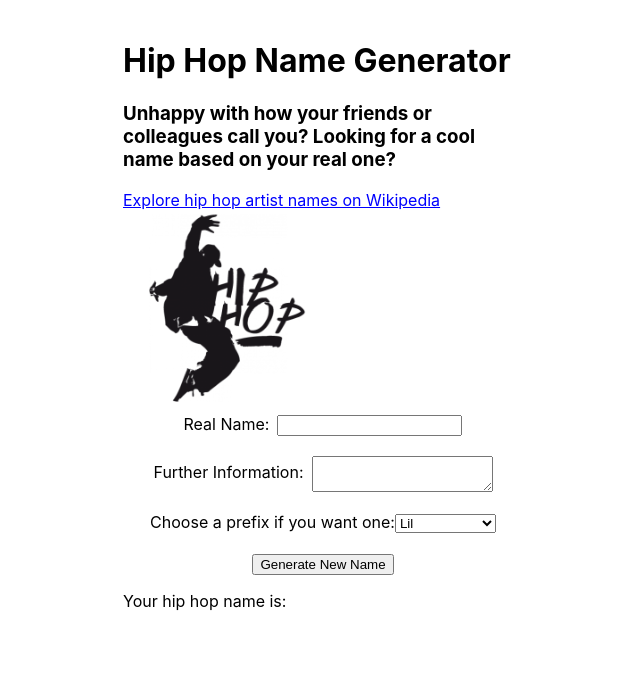
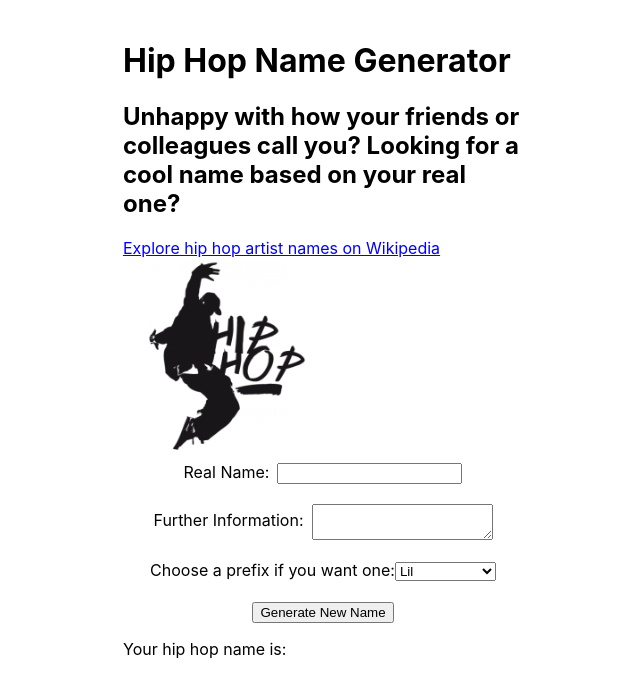
Before and after one commit to cariocaphil/hip-hop-name-generator, a React (Create React App) app: page / in a window 1280 px wide. Shown: the top 696 px of the page, without its empty margins (317-957 px from the left). Built offline with nearby package versions, Linux system fonts and the light colour scheme.

Commit message:
adjust headings value to avoid jumps

```diff
--- a/src/App.js
+++ b/src/App.js
@@ -19,7 +19,7 @@ const App = () => {
   return (
     <div className="container">
       <h1>Hip Hop Name Generator</h1>
-      <h3>Unhappy with how your friends or colleagues call you? Looking for a cool name based on your real one?</h3>
+      <h2>Unhappy with how your friends or colleagues call you? Looking for a cool name based on your real one?</h2>
       <a href="https://en.wikipedia.org/wiki/Hip_hop_artists" className="link">
         Explore hip hop artist names on Wikipedia
       </a>
```
